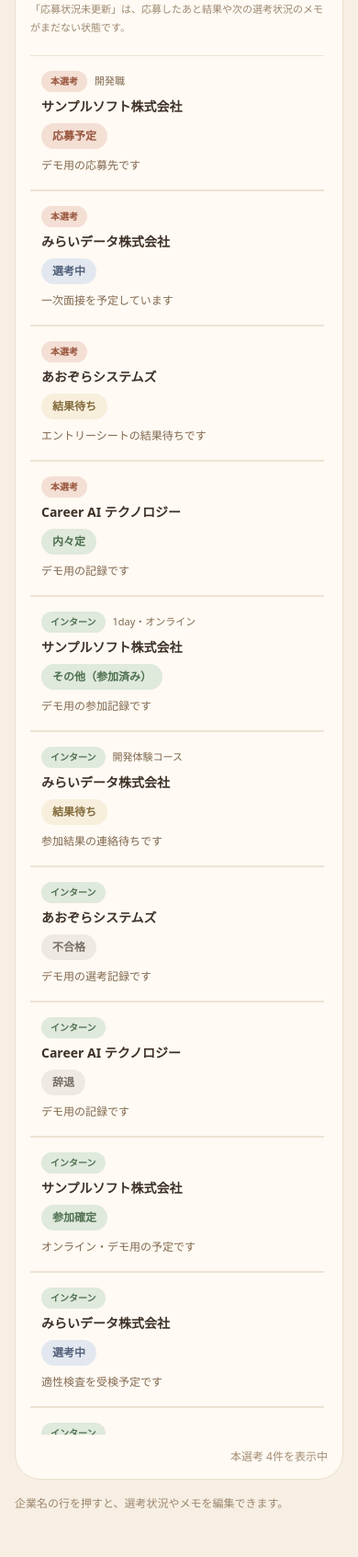
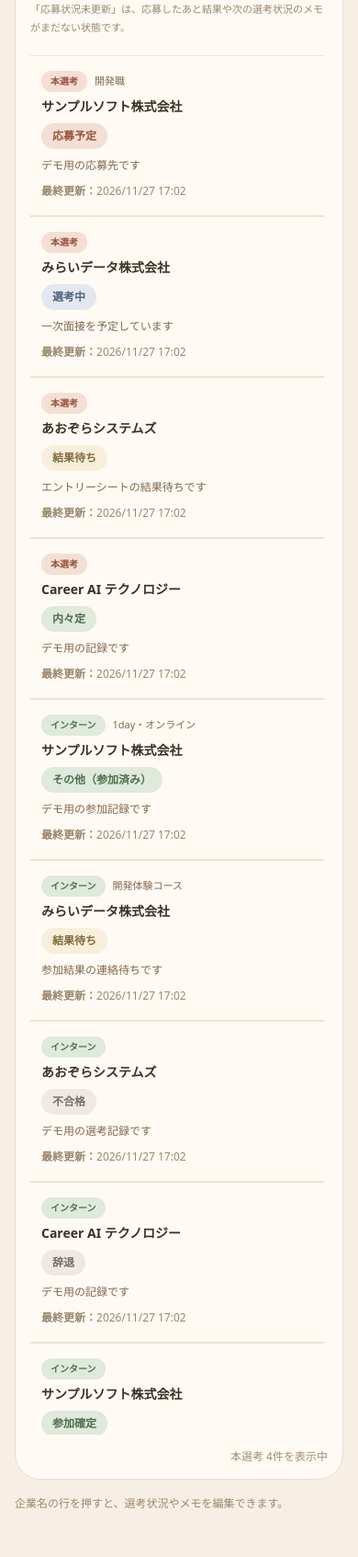
Before and after one commit to taiga-kikai/career-ai, a Laravel app: page /applications in a window 390 px wide. Shown: the part 814-2507 px from the top of the page at 92% size. Run offline with Laravel 12, Linux system fonts and the light colour scheme; a user stored in the database is signed in; data comes from the database, SQL or seed files in the repository; data that the repository does not hold is empty; style sheets or scripts are compiled from the project's sources.

Commit message:
Show application last updated time v1.48

```diff
--- a/app/Http/Controllers/ApplicationManagementPreviewController.php
+++ b/app/Http/Controllers/ApplicationManagementPreviewController.php
@@ -291,13 +291,14 @@ class ApplicationManagementPreviewController extends Controller
      * 一覧表示に使う選考状況・詳細・絞り込み値を各応募先から組み立てる。
      *
      * @param  Collection<int, CareerApplication>  $applications
-     * @return array<int, array{id: int, company: string, program: string|null, status: string, statusGroup: string, statusDetail: string|null, filter: string, detail: string|null, resultDate: string|null}>
+     * @return array<int, array{id: int, company: string, program: string|null, status: string, statusGroup: string, statusDetail: string|null, filter: string, detail: string|null, resultDate: string|null, lastUpdatedAt: string|null, lastUpdatedAtIso: string|null}>
      */
     private function viewRows(Collection $applications): array
     {
         return $applications->map(function (CareerApplication $application): array {
             [$statusGroup, $statusDetail] = $this->statusParts($application);
             $status = $statusGroup.($statusDetail !== null ? '（'.$statusDetail.'）' : '');
+            $lastUpdatedAt = ($application->updated_at ?? $application->created_at)?->copy()->timezone('Asia/Tokyo');
 
             return [
                 'id' => $application->id,
@@ -309,6 +310,8 @@ class ApplicationManagementPreviewController extends Controller
                 'filter' => $this->statusFilter($statusGroup, $application->status),
                 'detail' => $application->detail,
                 'resultDate' => $application->result_date?->format('Y-m-d'),
+                'lastUpdatedAt' => $lastUpdatedAt?->format('Y/m/d H:i'),
+                'lastUpdatedAtIso' => $lastUpdatedAt?->toIso8601String(),
             ];
         })->all();
     }
--- a/resources/views/applications.blade.php
+++ b/resources/views/applications.blade.php
@@ -57,7 +57,7 @@
                             <p class="-mt-2 text-[11px] leading-5 text-[#9b876f]">「応募状況未更新」は、応募したあと結果や次の選考状況のメモがまだない状態です。</p>
                         </div>
 
-                        <div class="mb-3 hidden grid-cols-[minmax(0,1.2fr)_minmax(120px,0.7fr)_minmax(0,1.2fr)] gap-4 px-4 text-[10px] font-semibold tracking-wide text-[#a28c73] sm:grid"><span>企業・コース</span><span>選考状況</span><span>メモ <span class="ml-1 font-normal">· 行を押すと編集</span></span></div>
+                        <div class="mb-3 hidden grid-cols-[minmax(0,1.1fr)_minmax(110px,0.7fr)_minmax(0,1.1fr)_minmax(110px,0.7fr)] gap-4 px-4 text-[10px] font-semibold tracking-wide text-[#a28c73] md:grid"><span>企業・コース</span><span>選考状況</span><span>メモ <span class="ml-1 font-normal">· 行を押すと編集</span></span><span>最終更新</span></div>
                         <div id="application-list" class="max-h-[62vh] divide-y divide-[#eee3d4] overflow-y-auto overscroll-contain pr-1">
                             @foreach ($mainApplications as $application)
                                 @include('partials.application-row', ['application' => $application, 'category' => 'main'])
--- a/resources/views/partials/application-row.blade.php
+++ b/resources/views/partials/application-row.blade.php
@@ -13,11 +13,12 @@
     };
     $categoryClasses = $category === 'main' ? 'bg-[#f4dfd5] text-[#98553c]' : 'bg-[#dfe9dc] text-[#4e704f]';
 @endphp
-<article data-application-row data-edit-application data-id="{{ $application['id'] }}" data-category="{{ $category }}" data-company="{{ $application['company'] }}" data-program="{{ $application['program'] }}" data-status="{{ $application['status'] }}" data-status-group="{{ $application['statusGroup'] }}" data-status-detail="{{ $application['statusDetail'] }}" data-detail="{{ $application['detail'] }}" data-result-date="{{ $application['resultDate'] }}" data-filter="{{ $application['filter'] }}" data-search="{{ mb_strtolower($application['company'].' '.($application['program'] ?? '').' '.$application['detail'], 'UTF-8') }}" tabindex="0" role="button" aria-label="{{ $application['company'] }}の詳細を開いて編集" class="grid cursor-pointer gap-2 px-3 py-4 text-left transition hover:bg-[#fcf7ef] focus:bg-[#fcf7ef] focus:outline-none focus:ring-2 focus:ring-inset focus:ring-[#c88b64] sm:grid-cols-[minmax(0,1.2fr)_minmax(120px,0.7fr)_minmax(0,1.2fr)] sm:items-center sm:gap-4 sm:px-4">
+<article data-application-row data-edit-application data-id="{{ $application['id'] }}" data-category="{{ $category }}" data-company="{{ $application['company'] }}" data-program="{{ $application['program'] }}" data-status="{{ $application['status'] }}" data-status-group="{{ $application['statusGroup'] }}" data-status-detail="{{ $application['statusDetail'] }}" data-detail="{{ $application['detail'] }}" data-result-date="{{ $application['resultDate'] }}" data-filter="{{ $application['filter'] }}" data-search="{{ mb_strtolower($application['company'].' '.($application['program'] ?? '').' '.$application['detail'], 'UTF-8') }}" tabindex="0" role="button" aria-label="{{ $application['company'] }}の詳細を開いて編集" class="grid cursor-pointer gap-2 px-3 py-4 text-left transition hover:bg-[#fcf7ef] focus:bg-[#fcf7ef] focus:outline-none focus:ring-2 focus:ring-inset focus:ring-[#c88b64] md:grid-cols-[minmax(0,1.1fr)_minmax(110px,0.7fr)_minmax(0,1.1fr)_minmax(110px,0.7fr)] md:items-center md:gap-4 md:px-4">
     <div class="min-w-0">
         <div class="mb-1.5 flex flex-wrap items-center gap-2"><span class="rounded-full px-2.5 py-1 text-[10px] font-semibold {{ $categoryClasses }}">{{ $category === 'main' ? '本選考' : 'インターン' }}</span>@if (!empty($application['program']))<span class="text-[11px] font-medium text-[#80684f]">{{ $application['program'] }}</span>@endif</div>
         <h2 class="break-words text-sm font-semibold leading-5">{{ $application['company'] }}</h2>
     </div>
     <div class="sm:py-1"><span class="inline-flex rounded-full px-3 py-1.5 text-xs font-semibold {{ $statusClasses }}">{{ $application['status'] }}</span>@if ($application['resultDate'])<span class="mt-1.5 block text-[11px] font-medium text-[#846c3e]">結果予定：{{ \Carbon\Carbon::parse($application['resultDate'])->locale('ja')->isoFormat('M月D日') }}</span>@endif</div>
     <p class="text-xs leading-5 text-[#80684f] sm:text-sm">{{ $application['detail'] }}</p>
+    <div class="text-xs leading-5 text-[#9b876f] md:text-[11px]"><span class="font-semibold md:hidden">最終更新：</span>@if ($application['lastUpdatedAt'])<time datetime="{{ $application['lastUpdatedAtIso'] }}" class="whitespace-nowrap tabular-nums">{{ $application['lastUpdatedAt'] }}</time>@else<span>未記録</span>@endif</div>
 </article>
```
Also changed, not shown: README.md, 1 other file.
